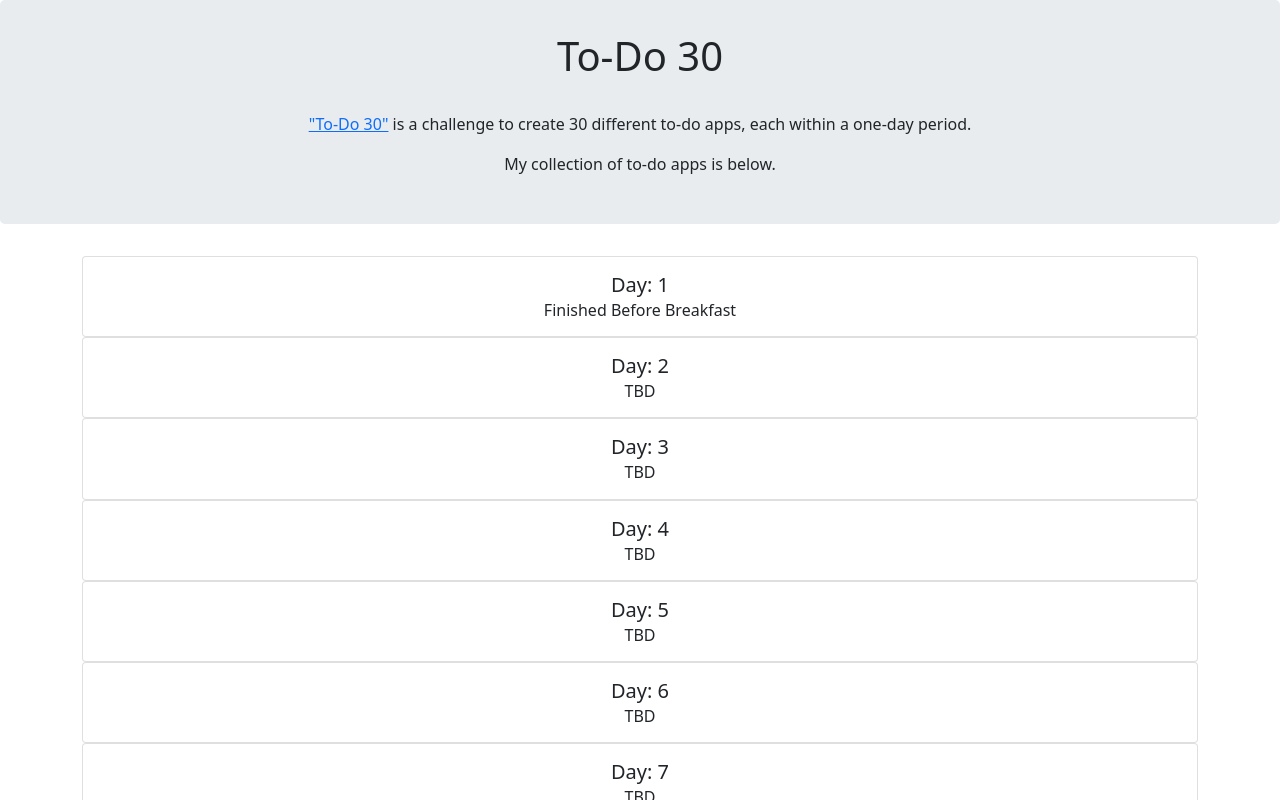
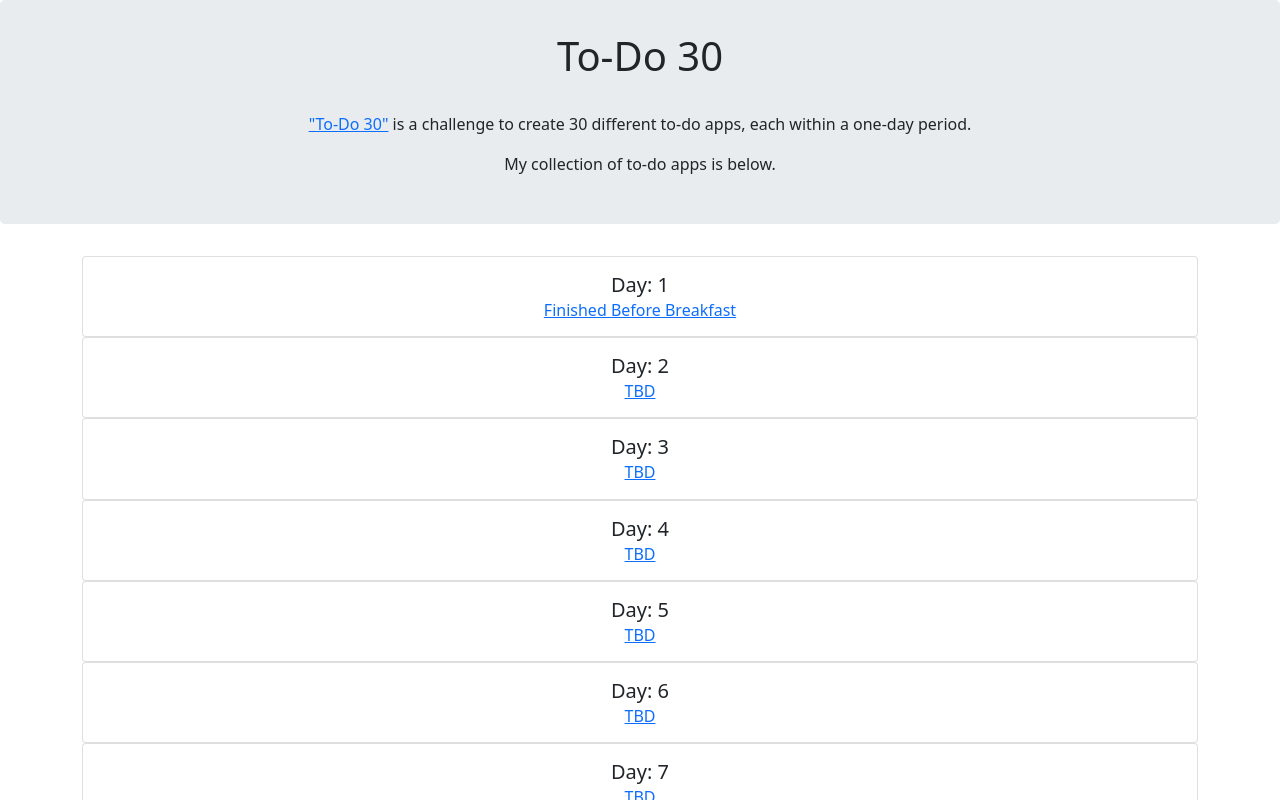
Before and after one commit to ejw773/to-do-30, a React (Create React App) app: page / in a window 1280 px wide. Shown: the top 800 px of the page. Built offline with nearby package versions, Linux system fonts and the light colour scheme.

Commit message:
makes links live

```diff
--- a/src/components/RenderCardsComponent.js
+++ b/src/components/RenderCardsComponent.js
@@ -2,12 +2,11 @@ import React from 'react';
 import { Card } from 'react-bootstrap';
 
 const RenderCards = (props) => {
-    console.log(props)
     return (
         <Card>
             <Card.Body>
                 <Card.Title>Day: {props.day}</Card.Title>
-                <Card.Subtitle>{props.title}</Card.Subtitle>
+                <Card.Subtitle><a href={props.link} target="_blank" rel="noreferrer">{props.title}</a></Card.Subtitle>
             </Card.Body>
         </Card>
     )
```
